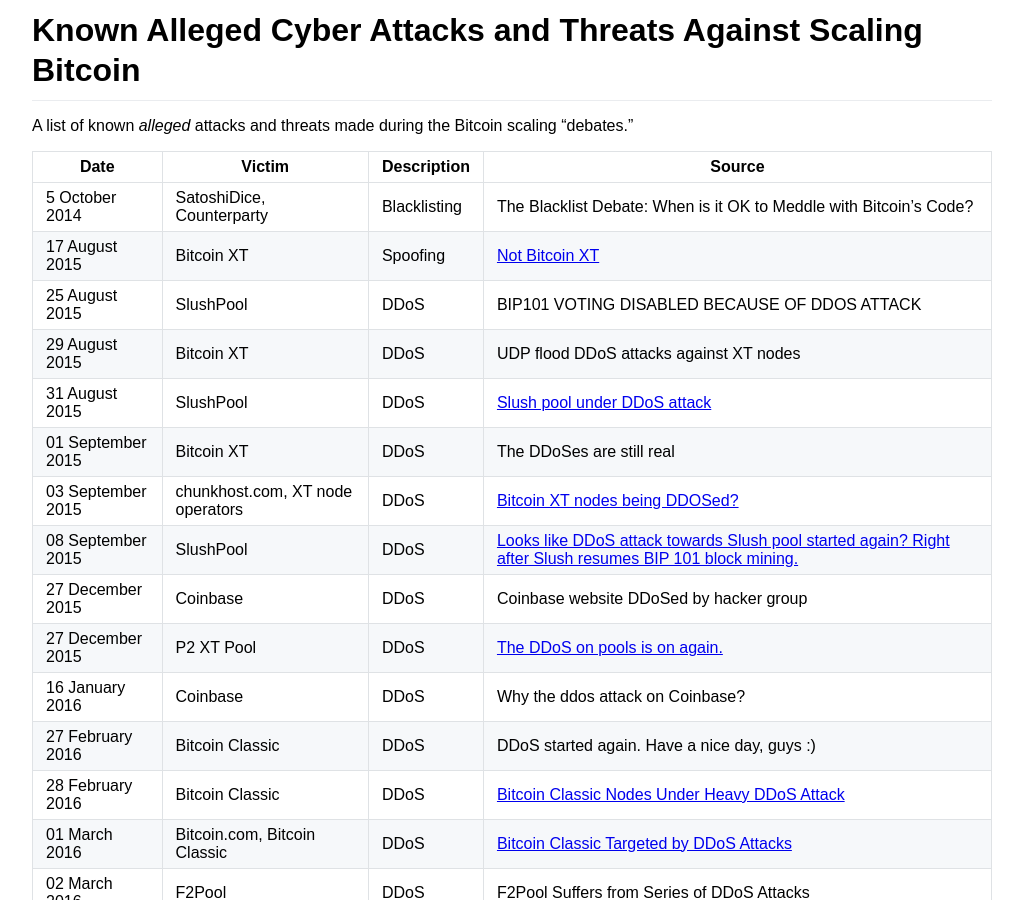
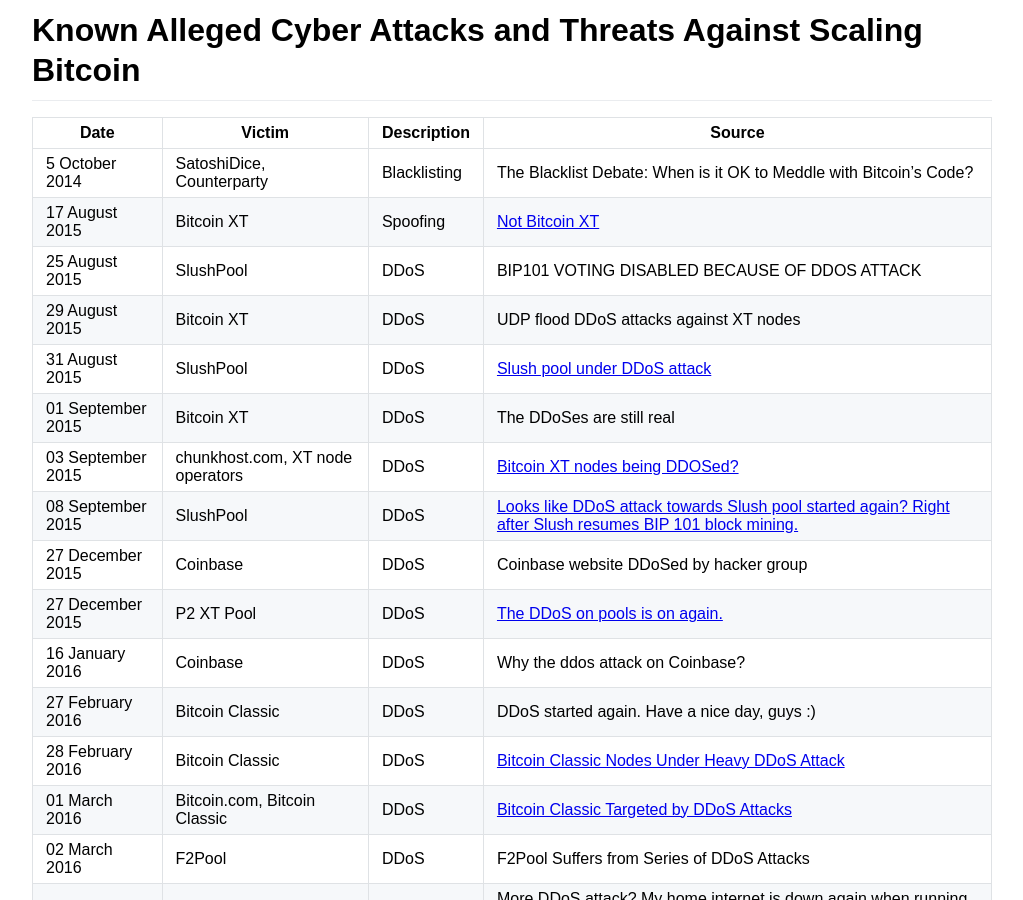
Before and after one commit to derykmakgill/mkg, a Jekyll site: the page built from attacks.md, in a window 1280 px wide and 900 px high. Shown: the whole window, without its empty margins (128-1151 px from the left). Built offline with Jekyll 4.4.1, drawn with Linux system fonts in a browser that asks for light colours.

Commit message:
Update attacks.md

```diff
--- a/attacks.md
+++ b/attacks.md
@@ -2,8 +2,6 @@
 layout: page
 title: Known Alleged Cyber Attacks and Threats Against Scaling Bitcoin
 ---
-
-A list of known *alleged* attacks and threats made during the Bitcoin scaling "debates."
 
 | Date              | Victim                           | Description  | Source                                                                                                                                                                                                                                                                                                                                                                                                             |
 | ----------------- | -------------------------------- | ------------ | ------------------------------------------------------------------------------------------------------------------------------------------------------------------------------------------------------------------------------------------------------------------------------------------------------------------------------------------------------------------------------------------------------------------ |
```
